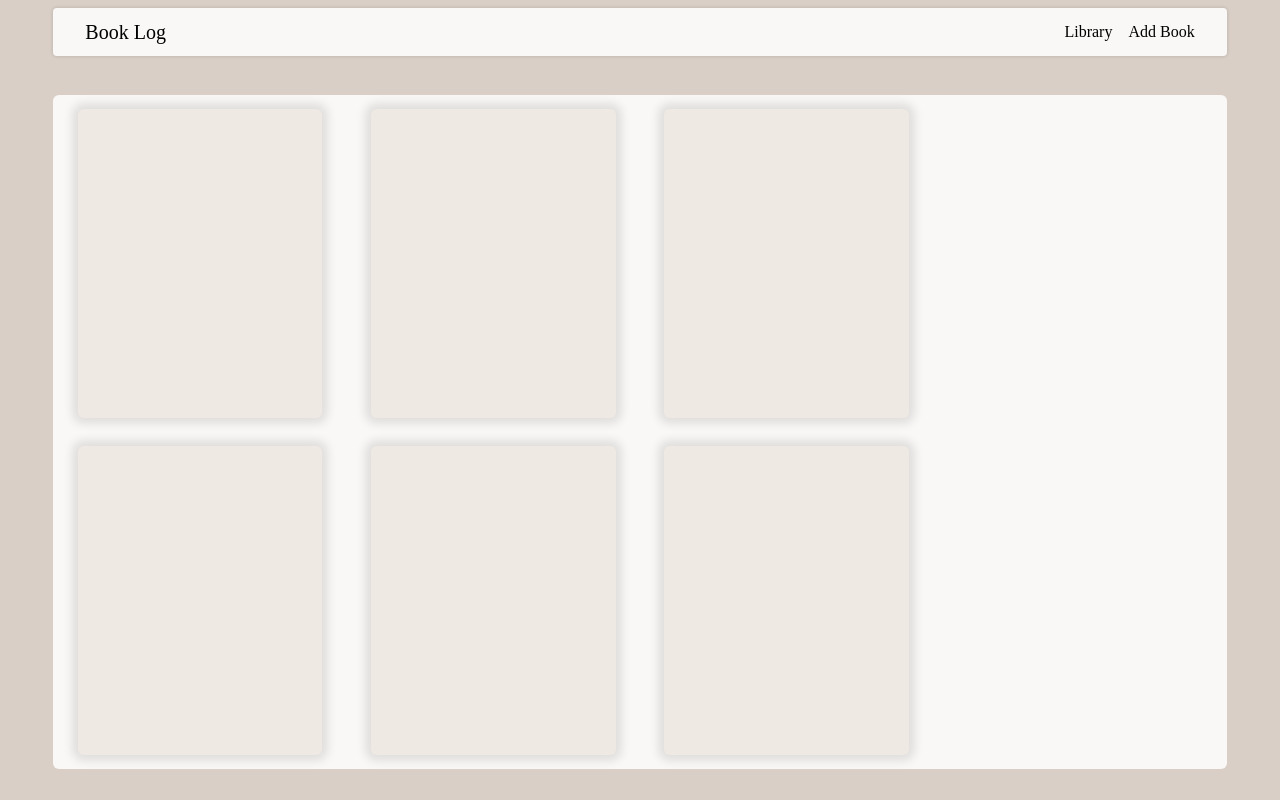
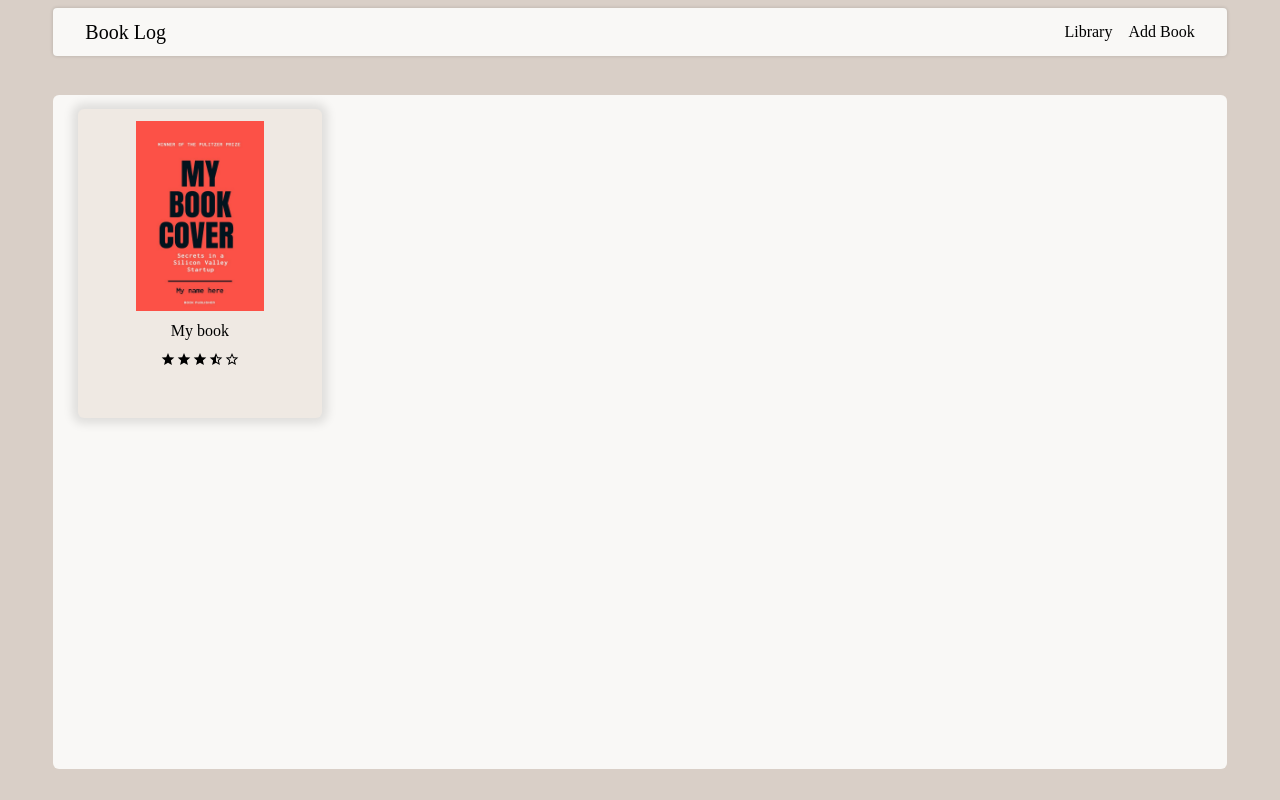
Before and after one commit to xenosM/Book-Logger, a React (Vite) app: page / in a window 1280 px wide. Built offline with nearby package versions, Linux system fonts and the light colour scheme; a web font is replaced by a local one.

Commit message:
star review displayed on the book card

```diff
--- a/package.json
+++ b/package.json
@@ -13,6 +13,7 @@
     "@tailwindcss/vite": "^4.2.2",
     "react": "^19.2.0",
     "react-dom": "^19.2.0",
+    "react-icons": "^5.6.0",
     "tailwindcss": "^4.2.2"
   },
   "devDependencies": {
--- a/src/Components/BookCard.jsx
+++ b/src/Components/BookCard.jsx
@@ -1,11 +1,26 @@
+import { IoMdStar, IoMdStarHalf, IoMdStarOutline } from "react-icons/io";
+import bookCover from "../assets/book_cover.jpg";
+
 export default function BookCard() {
+  const bookName = "My book";
+  const starArray = [1, 1, 1, 0.5, 0];
   return (
     <>
       <div className="  w-full h-full flex justify-center items-center">
-        <div className="book-card w-10/12 h-11/12 bg-secondary rounded-md ">
-          <img src="" alt="" />
-          <div className="book-name"></div>
-          <div className="Review"></div>
+        <div className="book-card w-10/12 h-11/12 p-3 bg-secondary rounded-md flex flex-col items-center justify-start gap-2">
+          <img
+            src={bookCover}
+            alt="Book coverpage"
+            className="w-7/12 h-8/12 "
+          />
+          <div className="book-name text-center">{bookName}</div>
+          <div className="Review flex">
+            {starArray.map((starScore) => {
+              if (starScore == 0) return <IoMdStarOutline />;
+              else if (starScore == 0.5) return <IoMdStarHalf />;
+              else return <IoMdStar />;
+            })}
+          </div>
         </div>
       </div>
     </>
--- a/src/Components/LibraryTab.jsx
+++ b/src/Components/LibraryTab.jsx
@@ -5,11 +5,6 @@ export default function LibraryTab() {
       <section className="h-11/12 w-11/12 bg-primary rounded-md">
         <div className="library-tab-grid h-full grid-layout grid grid-cols-none grid-flow-col overflow-scroll no-scrollbar">
           <BookCard />
-          <BookCard />
-          <BookCard />
-          <BookCard />
-          <BookCard />
-          <BookCard />
         </div>
       </section>
     </>
```
Also changed, not shown: src/assets/book_cover.jpg (added), 1 other file (tests, documents, lock files or other folders).
